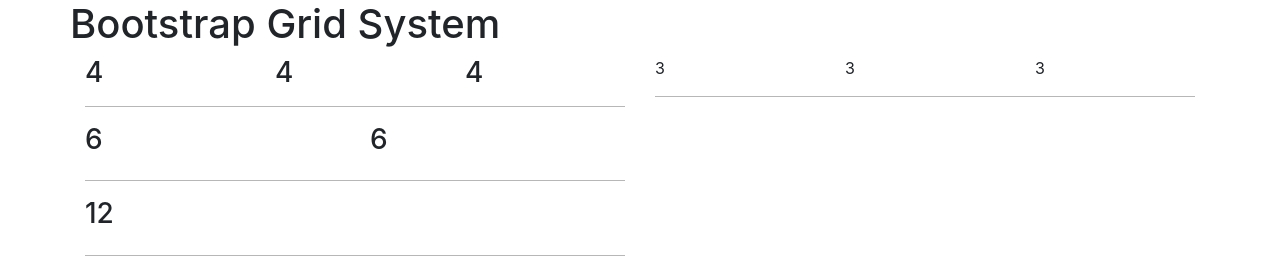
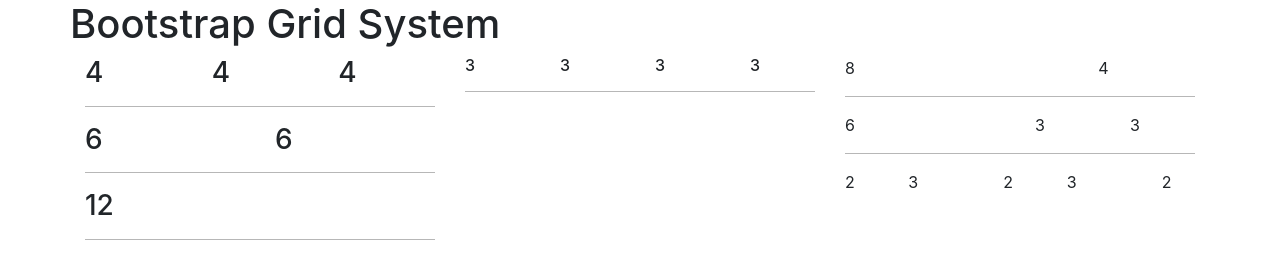
Before and after one commit to ChristAren/TeamsDay1, a plain HTML site: page index.html in a window 1280 px wide. Drawn offline with nearby package versions, Linux system fonts and the light colour scheme.

Commit message:
more columns

```diff
--- a/index.html
+++ b/index.html
@@ -9,30 +9,51 @@
         Bootstrap Grid System
     </div>
     <div class="row">
-        <div class="col">
-            <div class="row h3">
+        <div class="col h3">
+            <div class="row">
                 <div class="col">4</div>
                 <div class="col">4</div>
                 <div class="col">4</div>
             </div>
             <hr class="hr">
     <div class="row">
-        <div class="col"><h3>6</h3></div>
-        <div class="col"><h3>6</h3></div>
+        <div class="col">6</div>
+        <div class="col">6</div>
     </div>
     <hr class="hr">
     <div class="row">
-        <div class="col"><h3>12</h3></div>
+        <div class="col">12</div>
     </div>
     <hr class="hr">
 </div>
-    <div class="col">
+    <div class="col h6">
         <div class="row">
+            <div class="col">3</div>
             <div class="col">3</div>
             <div class="col">3</div>
             <div class="col">3</div>
     </div>
     <hr class="hr">
+    </div>
+    <div class="col">
+        <div class="row">
+            <div class="col-8">8</div>
+            <div class="col-4">4</div>
+        </div>
+        <hr class="hr">
+        <div class="row">
+            <div class="col-6">6</div>
+            <div class="col-3">3</div>
+            <div class="col-3">3</div>
+        </div>
+        <hr class="hr">
+       <div class="row">
+           <div class="col-2">2</div>
+           <div class="col-3">3</div>
+           <div class="col-2">2</div>
+           <div class="col-3">3</div>
+           <div class="col-2">2</div>
+       </div>
 </div>
 
 
```
Also changed, not shown: 1 other file.
